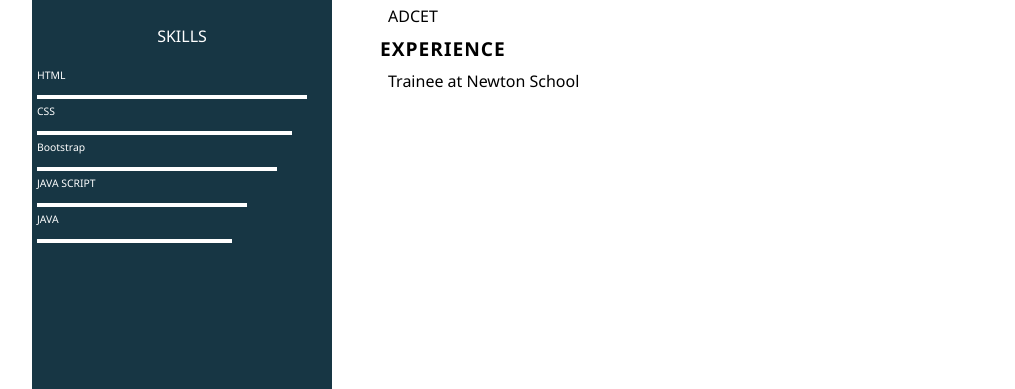
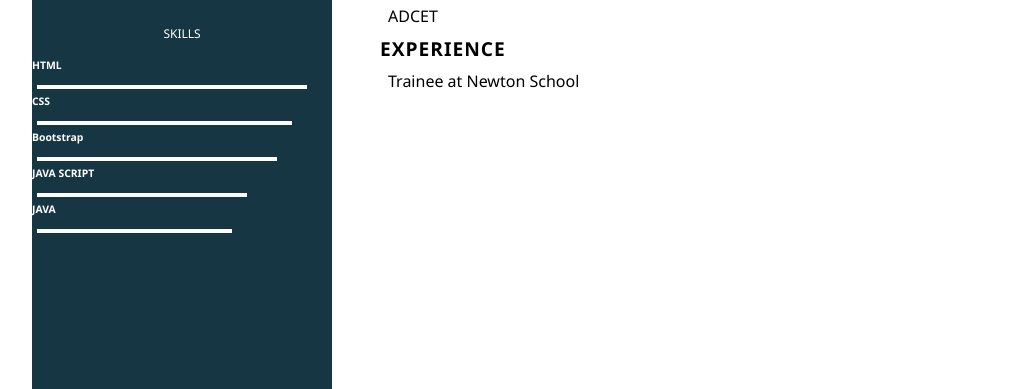
Before and after one commit to kedar6160/Responsive-Resume-using-CSS-Grid---Responsive-Resume-using-CSS-Grid---zwsb1rlrvfho, a plain HTML site: page index.html in a window 1280 px wide. Shown: the part 411-800 px from the top of the page, without its empty margins (32-1047 px from the left). Drawn offline with Linux system fonts and the light colour scheme.

Commit message:
Update style.css

```diff
--- a/style.css
+++ b/style.css
@@ -70,29 +70,25 @@
   .icons{
     margin:5px;
   }
-  .skills{
-    font-size: 1rem;
-    font-style:inherit;
-    text-align: center;
-    text-transform: uppercase;
-    padding: 1rem 0.5rem;
-
-  }
-  .skills-title{
+.skills-title{
     font-size: 0.75rem;
     text-align: center;
     text-transform: uppercase;
     padding: 1rem 0.5rem;
 
   }
-  .skill-name{
+  .skills {
+    font-size: 0.75rem;
+    text-align: center;
+    text-transform: uppercase;
+    padding: 1rem 0.5rem 1rem 0.5rem;
+}
+.skill-name {
     font-size: 0.65rem;
-    font-weight: 0.65rem;
+    font-weight: 600;
     text-align: left;
     padding-bottom: 0.5rem;
-    margin:5px;
-
-  }
+}
   .progress-bar{
     border: 1px solid white;
     background-color: white;
```
